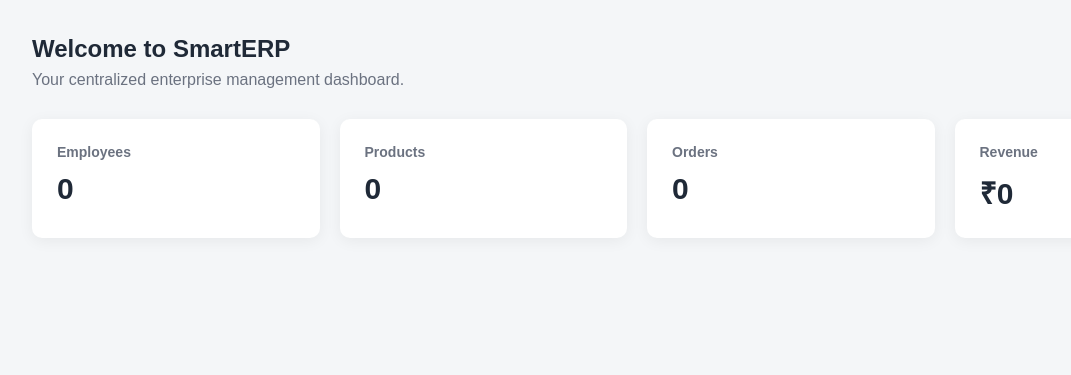
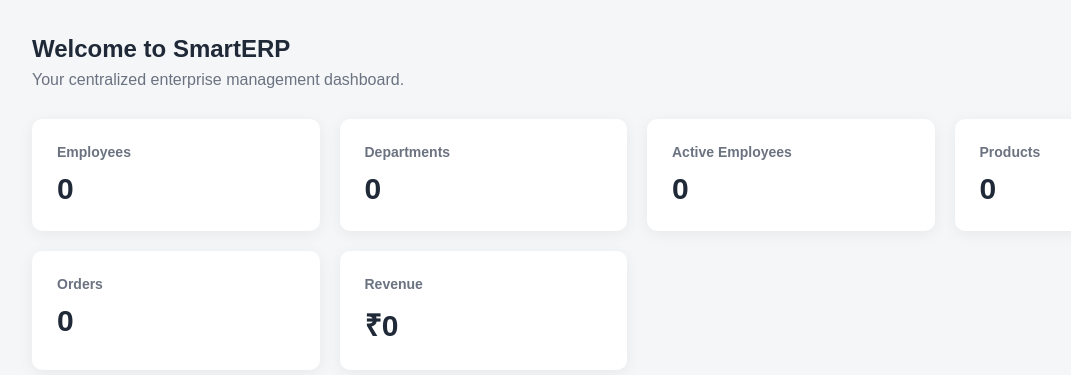
Before and after one commit to sushant04chauhan-hub/SmartERP, a Django app: page /dashboard/ in a window 1280 px wide. Shown: the part 69-444 px from the top of the page, without its empty margins (3-1074 px from the left). Run offline with Django 5.2, Linux system fonts and the light colour scheme; the visitor is signed in with stand-in values (Sample User, id 1); data that the repository does not hold is empty.

Commit message:
Add live HR dashboard statistics

```diff
--- a/accounts/views.py
+++ b/accounts/views.py
@@ -2,7 +2,7 @@
 from django.contrib.auth.views import LoginView
 from django.shortcuts import render
 
-from hr.models import Employee
+from hr.models import Department, Employee
 
 
 class SmartERPLoginView(LoginView):
@@ -13,11 +13,17 @@
 @login_required
 def dashboard(request):
     employee_count = Employee.objects.count()
+    department_count = Department.objects.count()
+    active_employee_count = Employee.objects.filter(
+        status="ACTIVE"
+    ).count()
 
     return render(
         request,
         "accounts/dashboard.html",
         {
             "employee_count": employee_count,
+            "department_count": department_count,
+            "active_employee_count": active_employee_count,
         },
     )
--- a/templates/accounts/dashboard.html
+++ b/templates/accounts/dashboard.html
@@ -119,6 +119,16 @@
         </div>
 
         <div class="card">
+            <h3>Departments</h3>
+            <div class="number">{{ department_count }}</div>
+        </div>
+
+        <div class="card">
+            <h3>Active Employees</h3>
+            <div class="number">{{ active_employee_count }}</div>
+        </div>
+
+        <div class="card">
             <h3>Products</h3>
             <div class="number">0</div>
         </div>
```
